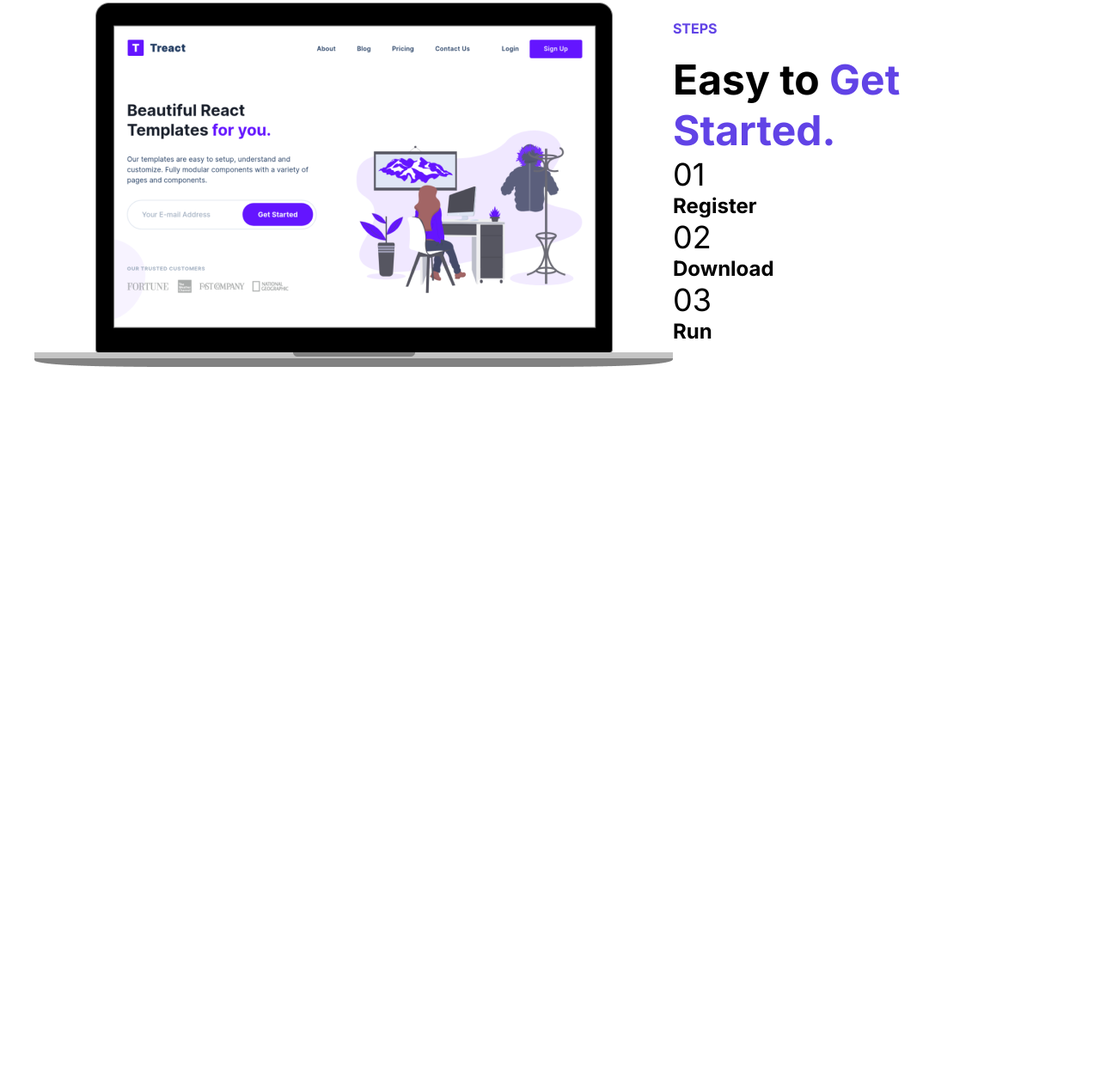
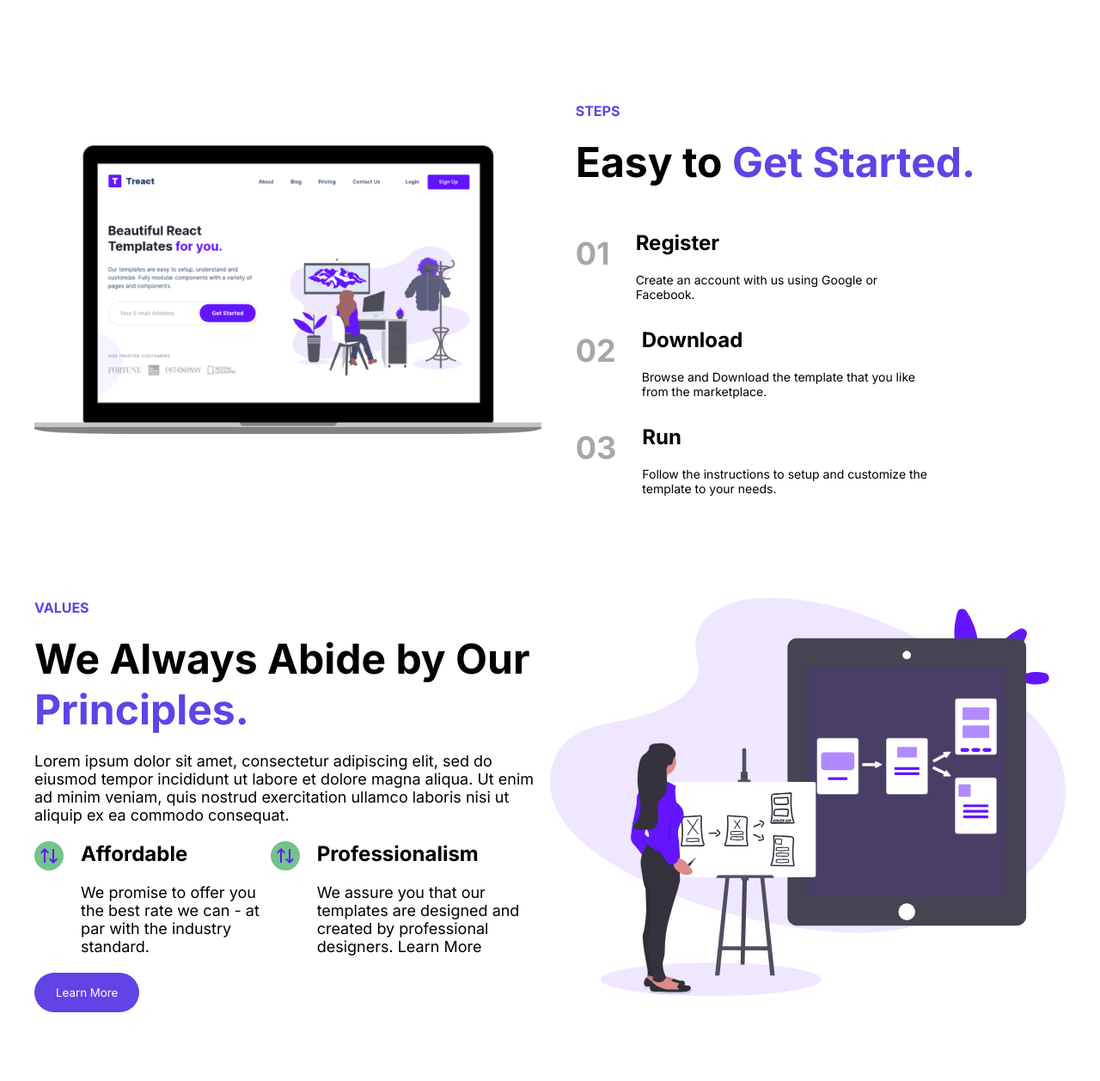
Before and after one commit to Jenniferw386/Treact-Mimic, a plain HTML site: page index.html in a window 1280 px wide. Shown: the part 2165-3423 px from the top of the page at 86% size. Before the commit the page ends 2672 px from the top, so only its background shows below. Drawn offline with Linux system fonts and the light colour scheme.

Commit message:
second commit

```diff
--- a/index.html
+++ b/index.html
@@ -127,26 +127,79 @@
         </div>
         </div>
         </section>
-
-
-
 <section>
     <div class="row">
         <div class="steps__chunk">
+            <span class="laptop">
             <img src="./assets/hero-screenshot-2.241aac1fbc66db29d873.png" class="steps__img">
-       <div class="steps__text">
+            </span>
+            <div class="right">
         <p class="section__text">STEPS</p>
         <h1>Easy to<span class="purple__font"> Get Started.</h1>
-      <div class="number">01</div>
+            <div class="steps__text">
+            <div class="each">
+        <div class="number">01</div>
+        <div class="texts">
       <h2>Register</h2>
+      <p class="steps__font">Create an account with us using Google or Facebook.</p>
+      </div>
+            </div>
+      <div class="each">
       <div class="number">02</div>
+      <div class="texts">
       <h2>Download</h2>
+      <p class="steps__font">Browse and Download the template that you like from the marketplace.</p>
+      </div>
+      </div>
+
+      <div class="each">
       <div class="number">03</div>
+      <div class="texts">
       <h2>Run</h2>
+      <p class="steps__font">Follow the instructions to setup and customize the template to your needs.</p>
+      </div>
+      </div>
         </div>
         </div>
     </div>
+    </div>
 </section>
+<section>
+    <div class="row">
+        <div class="allvalues">
+    <div class="valuestextleft">
+        <div class="topvalestext">
+    <p class="section__text">VALUES</p>
+        <h1>We Always Abide by Our<span class="purple__font"> Principles. </h1>
+          <p>Lorem ipsum dolor sit amet, consectetur adipiscing elit, sed do eiusmod tempor incididunt ut labore et dolore magna aliqua. Ut enim ad minim veniam, quis nostrud exercitation ullamco laboris nisi ut aliquip ex ea commodo consequat.</p>
+    </div>
+    <div class="bottomvaluestext">
+        <div class="valuesbox">
+            <span class="value"> <img src="./assets/reliable-icon.1367510a8f0a1bec76dc425d25f92f43.svg" alt="">
+            </span>
+        </div>
+                <div class="text__cont">
+    <h2>Affordable</h2>
+    <p>We promise to offer you the best rate we can - at par with the industry standard.</p>
+        </div>
+        <div class="valuesbox">
+           <span class="value"> <img src="./assets/reliable-icon.1367510a8f0a1bec76dc425d25f92f43.svg" alt="">
+           </span>
+        </div>
+            <div class="text__cont">
+    <h2>Professionalism</h2>
+    <p>We assure you that our templates are designed and created by professional designers.
+        Learn More</p>
+    </div>
+    </div>
+        <button>Learn More</button>
+
+    </div>
+        <img src="./assets/prototype-illustration.21bc4b3f612a2f257c3d361067582485.svg" class="valuesimg">
+    </div>
+    </div>
+
+        </section>
 
 
 
--- a/styles.css
+++ b/styles.css
@@ -175,12 +175,74 @@ width: calc(100%/3);
 .work__img {
 width: 50%;
 }
+.work__text {
+    padding-right: 50px;
+}
 
 /*STEPS*/
 .steps__chunk {
     display: flex;
+ padding-top: 96px;
 }
 .number {
     font-size: 36px;
+    padding-top: 5px;
+    color: rgb(171, 166, 166);
+    font-weight: bold;
 
 }
+.each {
+    display: flex;
+    padding-top: 10px;
+}
+.texts {
+    padding-left: 30px;
+}
+.steps__img {
+    width: 100%;
+}
+    .laptop {
+    width: 100%;
+    padding-top:70px;
+    }
+.right {
+    padding-left: 40px;
+    width: 100%;
+}
+.steps__text {
+    padding-top: 40px;
+
+}
+.steps__font {
+    font-size: 14px;
+    padding-right: 150px;
+}
+/* VALUES*/
+.allvalues {
+    display: flex;
+    width: 100%;
+}
+.valuesimg {
+    width: 50%;
+}
+.bottomvaluestext {
+    display: flex;
+}
+.text__cont {
+
+}
+.valuesbox {
+    display: flex;
+    align-items: flex-start;
+    justify-content: flex-start;
+
+}
+.value {
+    background-color: #74c28c;
+    border-radius: 50px;
+    padding: 5px 5px;
+    margin: 0 20px 0 0;
+    display: flex;
+    justify-content: center;
+    align-items: center;
+}
```
